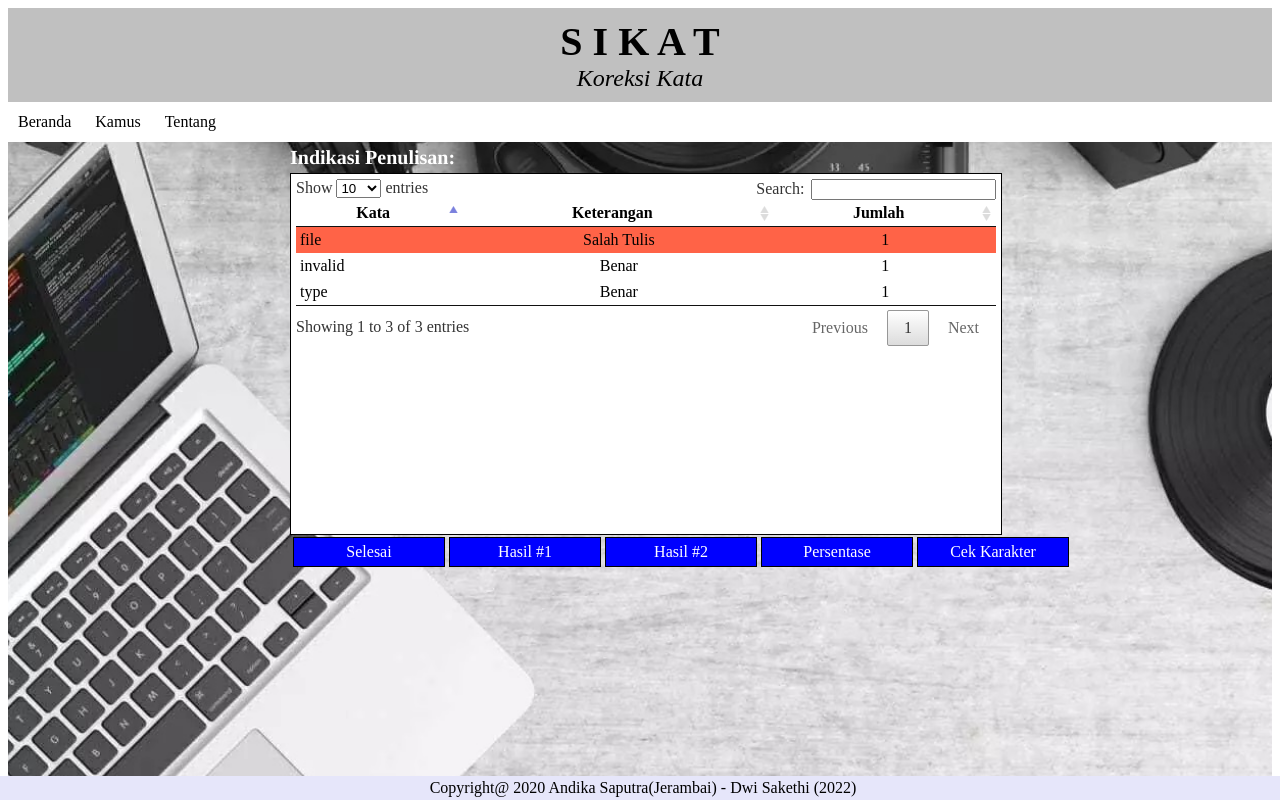
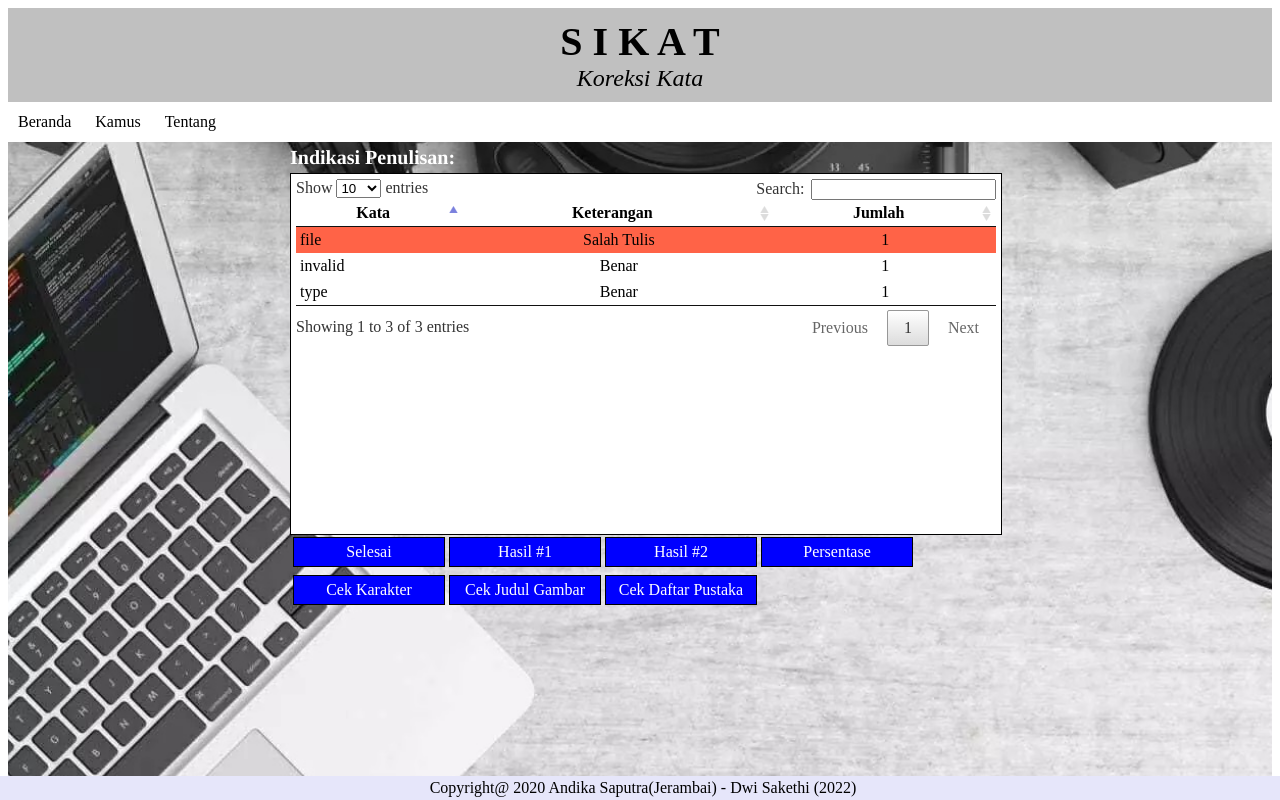
Before and after one commit to dwijim/pemrograman-web-2021, a PHP site: page /andika/file/baca.php in a window 1280 px wide. Run offline with PHP 8.4, Linux system fonts and the light colour scheme; data comes from the database, SQL or seed files in the repository; data that the repository does not hold is empty; some libraries are stand-ins or nearby versions.

Commit message:
Update baca.php

```diff
--- a/cekat/file/baca.php
+++ b/cekat/file/baca.php
@@ -159,6 +159,11 @@ $nama=mysqli_query($conn,"select nama from upload where id = 1");
 $nama1=mysqli_fetch_array($nama);
 $nama2= $nama1['nama'];
 $gass=$nama2;
+
+/* dwi sakethi 9 mei 2025 bikin bingung */
+//$gass = "dwisakethi.docx";
+
+
 $isi=new docxConversion($gass);
 $isi=$isi->convertToText();
 
@@ -363,7 +368,11 @@ $(document).ready(function() {
 	<td align="center" width=30><a href="baqo.php?data=download" type="submit" target=new>Hasil #1</a></td>
 	<td align="center" width=30><a href="unduh.php" type="submit" target=new>Hasil #2</a></td>
 	<td align="center" width=30><a href="baqo.php?data=lihat" type="submit" target=new>Persentase</a></td>
+</tr>
+<tr>
 	<td align="center" width=30><a href="karakter.php" type="submit" target=new>Cek Karakter</a></td>
+	<td align="center" width=30><a href="cekjudulgambar.php" type="submit" target=new>Cek Judul Gambar</a></td>
+	<td align="center" width=30><a href="cekdaftarpustaka.php" type="submit" target=new>Cek Daftar Pustaka</a></td>
 </tr>
 </table>
 </div>
```
